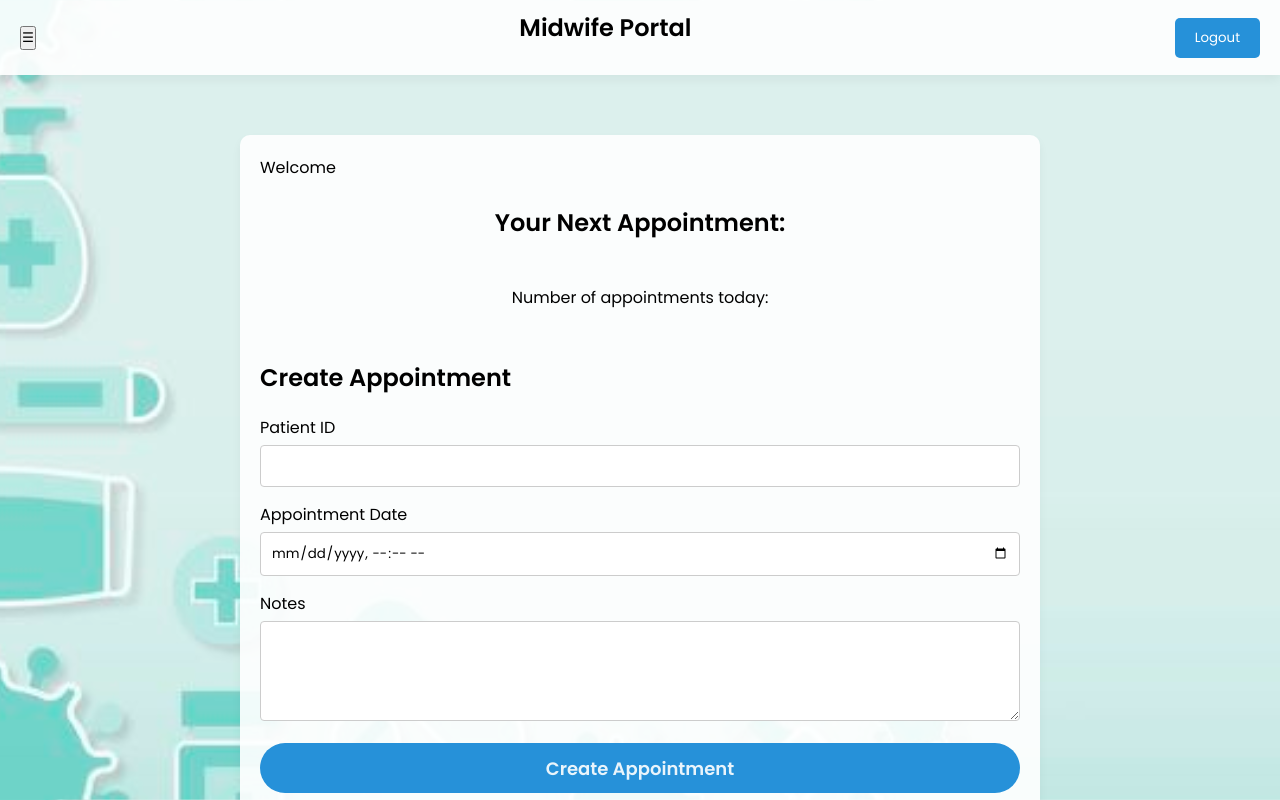
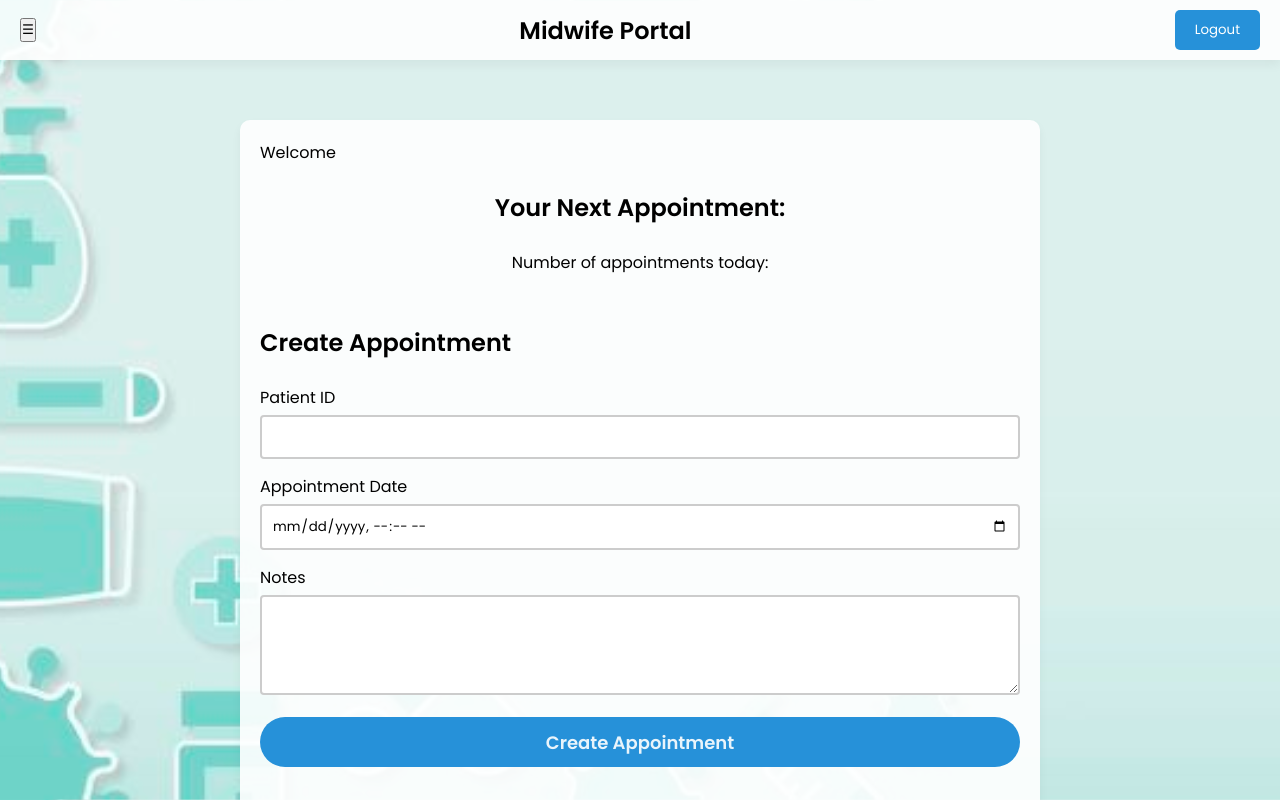
Before and after one commit to creatr-design/TheDoctorMidwifeAndPregnantWomenInterface_WebApp, a website: page public/home.html in a window 1280 px wide. Shown: the top 800 px of the page. Drawn offline with Linux system fonts and the light colour scheme; no server answers.

Commit message:
almost almost done

```diff
--- a/public/home.html
+++ b/public/home.html
@@ -5,6 +5,51 @@
     <meta name="viewport" content="width=device-width, initial-scale=1.0">
     <title>Home</title>
     <link rel="stylesheet" href="styles.css">
+    <style>
+        .progress-container {
+            width: 100%;
+            background-color: #f3f3f3;
+            border-radius: 5px;
+            margin: 20px 0;
+        }
+
+        .progress-bar {
+            width: 0%;
+            height: 20px;
+            background-color: #4caf50;
+            border-radius: 5px;
+            transition: width 0.3s;
+        }
+
+        .form-group {
+            margin-bottom: 15px;
+        }
+
+        .form-group label {
+            display: block;
+            margin-bottom: 5px;
+        }
+
+        .form-group input,
+        .form-group textarea {
+            width: 100%;
+            padding: 10px;
+            border: 2px solid #ccc;
+            border-radius: 4px;
+            transition: border-color 0.3s;
+        }
+
+        .form-group input:focus,
+        .form-group textarea:focus {
+            border-color: #218bf5;
+            outline: none;
+        }
+
+        .form-group textarea {
+            resize: vertical;
+            height: 100px;
+        }
+    </style>
 </head>
 <body>
     <div class="container">
@@ -28,8 +73,7 @@
             <h2 align="center">Your Next Appointment:</h2>
             <div align="center" class="appointment-details" id="appointmentDetails"></div><br>
             <p align="center">Number of appointments today: <span id="appointmentCount"></span></p><br><br>
-
-            <h2>Create Appointment</h2>
+            <h2>Create Appointment</h2><br>
             <form id="createAppointmentForm">
                 <div class="form-group">
                     <label for="patientId">Patient ID</label>
@@ -140,43 +184,5 @@
             });
         });
     </script>
-    <style>
-        .progress-container {
-            width: 100%;
-            background-color: #f3f3f3;
-            border-radius: 5px;
-            margin: 20px 0;
-        }
-
-        .progress-bar {
-            width: 0%;
-            height: 20px;
-            background-color: #4caf50;
-            border-radius: 5px;
-            transition: width 0.3s;
-        }
-
-        .form-group {
-            margin-bottom: 15px;
-        }
-
-        .form-group label {
-            display: block;
-            margin-bottom: 5px;
-        }
-
-        .form-group input,
-        .form-group textarea {
-            width: 100%;
-            padding: 10px;
-            border: 1px solid #ccc;
-            border-radius: 4px;
-        }
-
-        .form-group textarea {
-            resize: vertical;
-            height: 100px;
-        }
-    </style>
 </body>
 </html>
--- a/public/styles.css
+++ b/public/styles.css
@@ -216,7 +216,6 @@ input[type="submit"]:hover {
 
 h2 {
     font-size: 24px;
-    margin-bottom: 20px;
 }
 
 .appointment-details {
```
